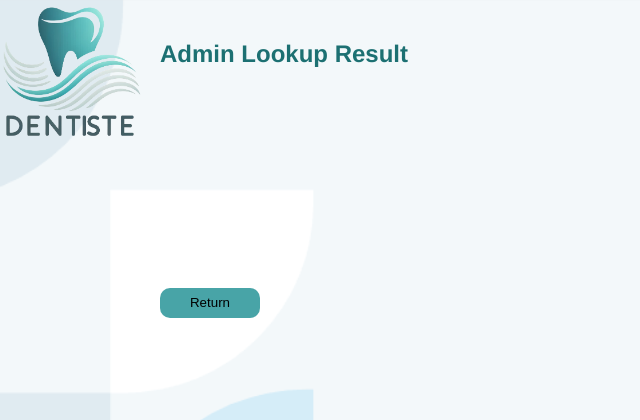
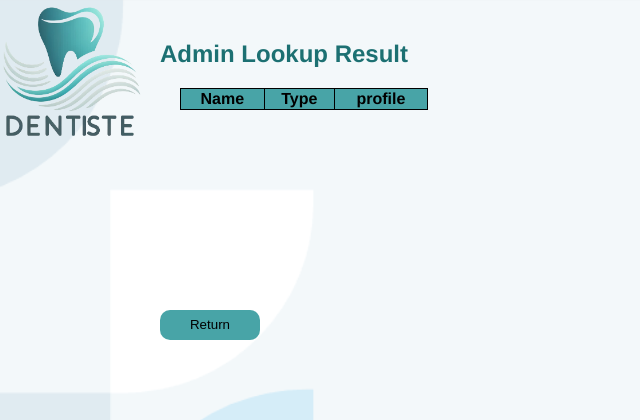
Before and after one commit to nopsophonchai/dentalclinic, a PHP site: page /Adminlookupresult.php in a window 1280 px wide. Shown: the top 420 px of the page, without its empty margins (0-640 px from the left). Run offline with PHP 8.4, Linux system fonts and the light colour scheme; lists and menus that the app fills with data are empty.

Commit message:
Update Adminlookupresult.php

```diff
--- a/Adminlookupresult.php
+++ b/Adminlookupresult.php
@@ -5,7 +5,6 @@ require_once('connect.php');
 if (isset($_POST['searchbutton'])) {
     $searchitem = $_POST['SearchText'];
 
-    // Using prepared statements to prevent SQL injection
     $q = "SELECT CONCAT(patient.firstname, ' ', patient.lastname) AS name,patientID, 'patient' AS table_name FROM patient
           WHERE CONCAT(patient.firstname, ' ', patient.lastname) LIKE ?";
     $q .= " UNION ALL ";
@@ -16,25 +15,20 @@ if (isset($_POST['searchbutton'])) {
     if (!$stmt) {
         echo "Prepare failed: (" . $mysqli->errno . ") " . $mysqli->error;
     } else {
-        // Bind the parameter
         $param = "%$searchitem%";
         $stmt->bind_param("ss", $param, $param);
 
-        // Execute the query
         $stmt->execute();
 
-        // Get the result
         $result = $stmt->get_result();
 
-        // Check for errors
         if (!$result) {
             echo "Select failed. Error: " . $mysqli->error;
             return false;
         }
     }
 } else {
-    $result = null; // If the form is not submitted, set $result to null to avoid errors
-}
+    $result = null; }
 
 function getTableName($data)
 {
@@ -64,7 +58,9 @@ function getTableName($data)
                 <table>
                     <thead>
                         <tr>
-
+                        <th>Name</th>
+                    <th>Type</th>
+                    <th>profile</th>
                         </tr>
                     </thead>
                     <tbody>
```
